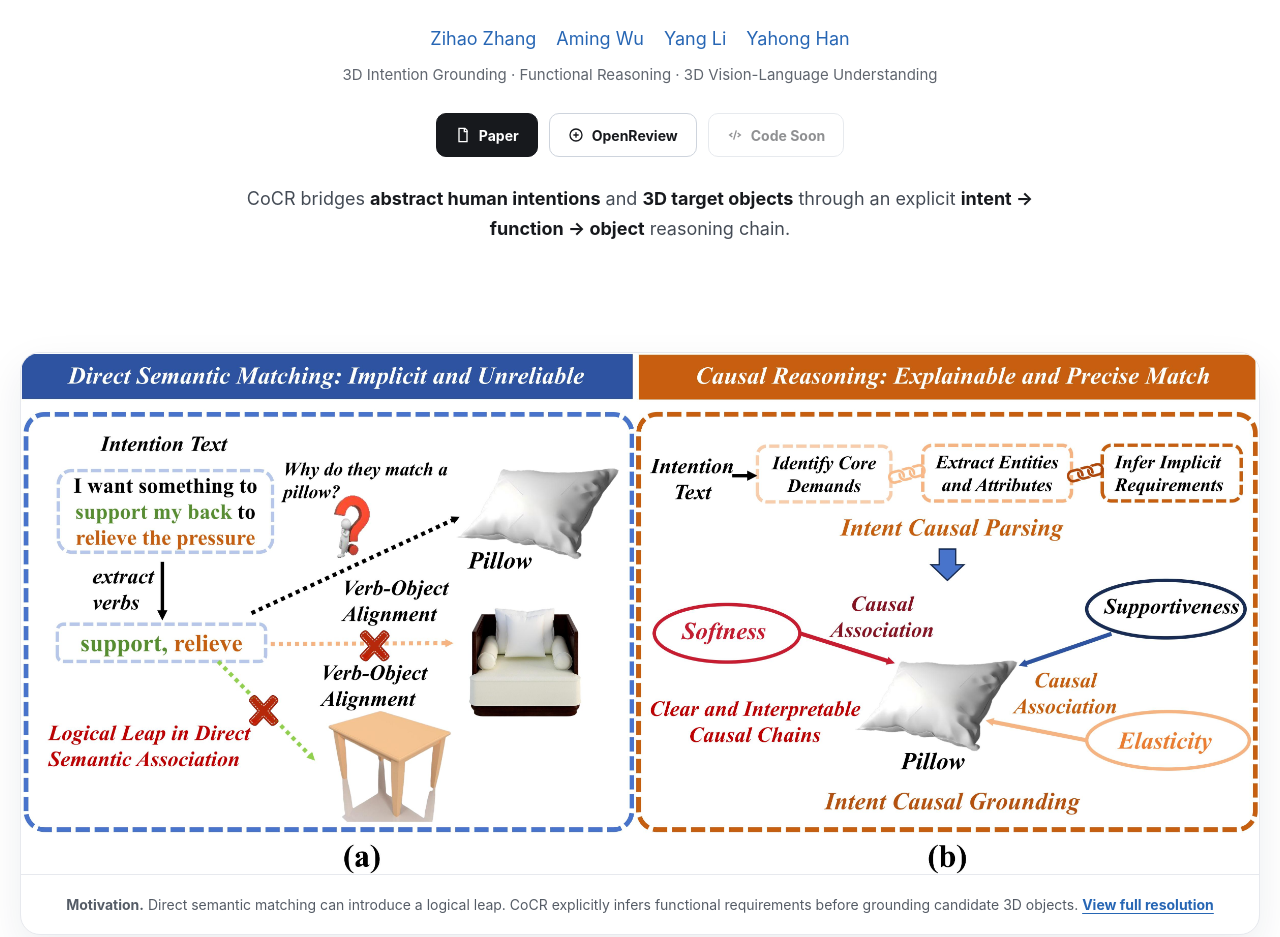
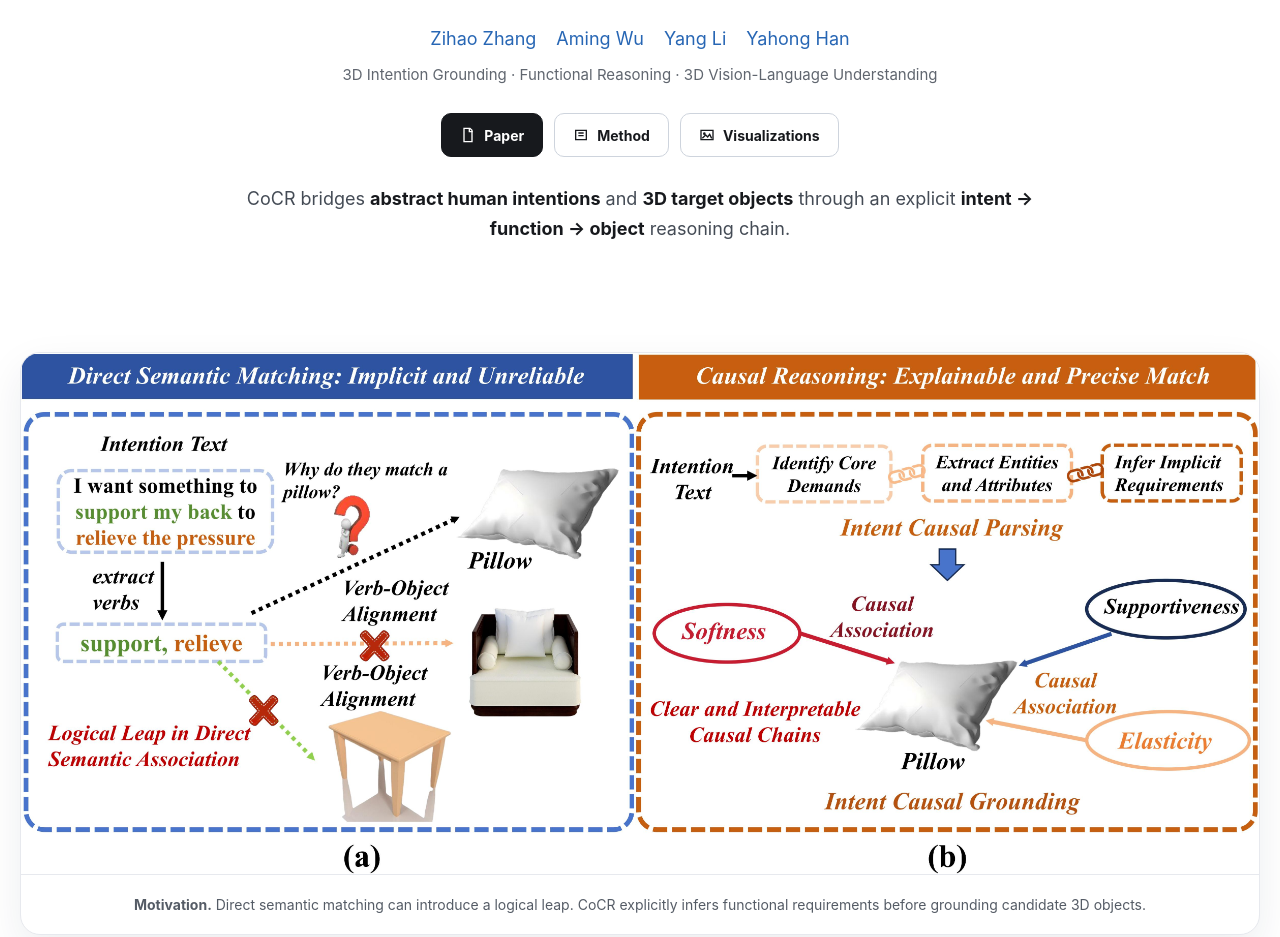
Before and after one commit to 2490o/CoCR, a plain HTML site: page index.html in a window 1280 px wide. Shown: the part 337-1274 px from the top of the page. Drawn offline with Linux system fonts and the light colour scheme.

Commit message:
Link hero buttons to Method and Visualizations and remove full-resolution links

```diff
--- a/index.html
+++ b/index.html
@@ -39,7 +39,6 @@ img{display:block;max-width:100%;height:auto}
 .btn svg{width:16px;height:16px}
 .btn.primary{background:#17191d;color:#fff;border-color:#17191d}
 .btn:hover{transform:translateY(-1px);box-shadow:0 8px 18px rgba(20,30,45,.08)}
-.btn.disabled{opacity:.48;cursor:not-allowed}
 .tagline{max-width:850px;margin:27px auto 0;color:#444b55;font-size:18px}
 .tagline strong{color:var(--ink)}
 .section{padding:72px 0}
@@ -118,12 +117,8 @@ tr:last-child td{border-bottom:0}
 <a class="btn primary" href="https://openreview.net/pdf?id=JF39l5WGlk" rel="noopener" target="_blank">
 <svg fill="none" stroke="currentColor" stroke-width="2" viewbox="0 0 24 24"><path d="M6 2h9l3 3v17H6z"></path><path d="M14 2v5h5"></path></svg>Paper
     </a>
-<a class="btn" href="https://openreview.net/forum?id=JF39l5WGlk" rel="noopener" target="_blank">
-<svg fill="none" stroke="currentColor" stroke-width="2" viewbox="0 0 24 24"><circle cx="12" cy="12" r="9"></circle><path d="M8 12h8M12 8v8"></path></svg>OpenReview
-    </a>
-<span class="btn disabled" title="Code link can be added after release">
-<svg fill="none" stroke="currentColor" stroke-width="2" viewbox="0 0 24 24"><path d="m8 9-4 3 4 3M16 9l4 3-4 3M14 5l-4 14"></path></svg>Code Soon
-    </span>
+<a class="btn" href="#method"><svg fill="none" stroke="currentColor" stroke-width="2" viewbox="0 0 24 24"><path d="M4 5h16v14H4z"></path><path d="M8 9h8M8 13h8"></path></svg>Method</a>
+<a class="btn" href="#visuals"><svg fill="none" stroke="currentColor" stroke-width="2" viewbox="0 0 24 24"><path d="M3 5h18v14H3z"></path><circle cx="8" cy="10" r="1"></circle><path d="m5 17 5-5 3 3 3-4 3 6"></path></svg>Visualizations</a>
 </div>
 <p class="tagline">CoCR bridges <strong>abstract human intentions</strong> and <strong>3D target objects</strong> through an explicit <strong>intent → function → object</strong> reasoning chain.</p>
 </header>
@@ -131,7 +126,7 @@ tr:last-child td{border-bottom:0}
 <div class="container">
 <div class="figure-card wide">
 <button class="image-btn" data-img="assets/images/motivation.jpg"><img alt="Direct semantic matching versus causal reasoning for finding a supportive pillow" height="2050" src="assets/images/motivation.jpg" width="4869"/></button>
-<div class="pad"><strong>Motivation.</strong> Direct semantic matching can introduce a logical leap. CoCR explicitly infers functional requirements before grounding candidate 3D objects. <a href="assets/images/motivation.jpg" target="_blank" rel="noopener">View full resolution</a></div>
+<div class="pad"><strong>Motivation.</strong> Direct semantic matching can introduce a logical leap. CoCR explicitly infers functional requirements before grounding candidate 3D objects.</div>
 </div>
 </div>
 </section>
@@ -153,7 +148,7 @@ tr:last-child td{border-bottom:0}
 <div class="section-head"><span class="kicker">Method</span><h2>Chain-of-Causal Reasoning</h2><p>From abstract intent parsing to function-aware 3D object selection.</p></div>
 <div class="figure-card wide">
 <button class="image-btn" data-img="assets/images/method.jpg"><img alt="CoCR architecture from intent text and point cloud to target object localization" height="3114" loading="lazy" src="assets/images/method.jpg" width="8730"/></button>
-<div class="pad"><strong>Overall architecture.</strong> CoCR jointly processes the intent text and 3D point cloud, constructs a functional dependency graph, performs causal–visual feature alignment and pruning, and localizes the target object through the refined graph. <a href="assets/images/method.jpg" target="_blank" rel="noopener">View full resolution</a></div>
+<div class="pad"><strong>Overall architecture.</strong> CoCR jointly processes the intent text and 3D point cloud, constructs a functional dependency graph, performs causal–visual feature alignment and pruning, and localizes the target object through the refined graph.</div>
 </div>
 <div class="method-grid">
 <div class="method-item"><div class="bar"></div><h3>Intent Causal Parsing (ICP)</h3><p>A fine-tuned T5-small model generates a step-wise reasoning sequence. Each reasoning step is mapped into a unified functional space containing 40 functional requirement nodes.</p></div>
@@ -185,16 +180,16 @@ tr:last-child td{border-bottom:0}
 <div class="container">
 <div class="section-head"><span class="kicker">Qualitative Study</span><h2>Visualizations</h2><p>Successful localization, broader scene coverage, and failure modes.</p></div>
 <div class="figure-stack">
-<div class="figure-card wide"><button class="image-btn" data-img="assets/images/comparison.jpg"><img alt="IntentNet, CoCR, and ground-truth localization examples for a sink and TV stand" height="1350" loading="lazy" src="assets/images/comparison.jpg" width="4603"/></button><div class="pad"><strong>Comparison with IntentNet.</strong> CoCR localizes all target sinks in the first example and correctly distinguishes the TV stand from functionally similar objects in the second. <a href="assets/images/comparison.jpg" target="_blank" rel="noopener">View full resolution</a></div></div>
-<div class="figure-card wide"><button class="image-btn" data-img="assets/images/examples.jpg"><img alt="CoCR localization examples for a cup, projector, and backpack in 3D scenes" height="1465" loading="lazy" src="assets/images/examples.jpg" width="5523"/></button><div class="pad">Successful localization across diverse scenes and objects. <a href="assets/images/examples.jpg" target="_blank" rel="noopener">View full resolution</a></div></div>
-<div class="figure-card wide"><button class="image-btn" data-img="assets/images/failure-cases.jpg"><img alt="Failure cases for a toilet seat cover dispenser, laundry basket, and kitchen counter" height="1382" loading="lazy" src="assets/images/failure-cases.jpg" width="4744"/></button><div class="pad">Failure cases show how visually or functionally similar objects can still lead to incorrect localization. <a href="assets/images/failure-cases.jpg" target="_blank" rel="noopener">View full resolution</a></div></div>
+<div class="figure-card wide"><button class="image-btn" data-img="assets/images/comparison.jpg"><img alt="IntentNet, CoCR, and ground-truth localization examples for a sink and TV stand" height="1350" loading="lazy" src="assets/images/comparison.jpg" width="4603"/></button><div class="pad"><strong>Comparison with IntentNet.</strong> CoCR localizes all target sinks in the first example and correctly distinguishes the TV stand from functionally similar objects in the second.</div></div>
+<div class="figure-card wide"><button class="image-btn" data-img="assets/images/examples.jpg"><img alt="CoCR localization examples for a cup, projector, and backpack in 3D scenes" height="1465" loading="lazy" src="assets/images/examples.jpg" width="5523"/></button><div class="pad">Successful localization across diverse scenes and objects.</div></div>
+<div class="figure-card wide"><button class="image-btn" data-img="assets/images/failure-cases.jpg"><img alt="Failure cases for a toilet seat cover dispenser, laundry basket, and kitchen counter" height="1382" loading="lazy" src="assets/images/failure-cases.jpg" width="4744"/></button><div class="pad">Failure cases show how visually or functionally similar objects can still lead to incorrect localization.</div></div>
 </div>
 </div>
 </section>
 <section class="section">
 <div class="container">
 <div class="section-head"><span class="kicker">Analysis</span><h2>Hyperparameter Analysis</h2><p>Reasoning depth and graph update iterations.</p></div>
-<div class="figure-card wide"><button class="image-btn" data-img="assets/images/hyperparameters.jpg"><img alt="Accuracy and average precision by reasoning steps and causal graph update iterations" height="1589" loading="lazy" src="assets/images/hyperparameters.jpg" width="3737"/></button><div class="pad">Four reasoning steps and two graph-update iterations yield the strongest performance in these analyses. <a href="assets/images/hyperparameters.jpg" target="_blank" rel="noopener">View full resolution</a></div></div>
+<div class="figure-card wide"><button class="image-btn" data-img="assets/images/hyperparameters.jpg"><img alt="Accuracy and average precision by reasoning steps and causal graph update iterations" height="1589" loading="lazy" src="assets/images/hyperparameters.jpg" width="3737"/></button><div class="pad">Four reasoning steps and two graph-update iterations yield the strongest performance in these analyses.</div></div>
 </div>
 </section>
 <section class="section" id="citation">
```
